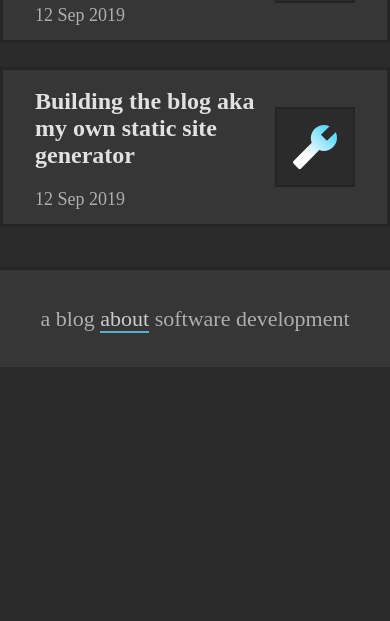
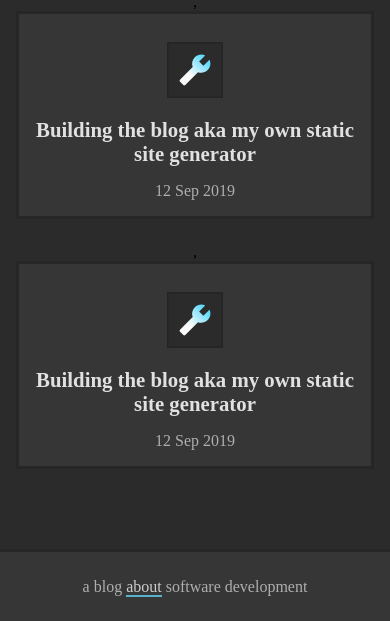
Before and after one commit to laurensdewaele/laurens.codes, a plain HTML site: page website/index.html in a window 390 px wide. Shown: the part 652-1273 px from the top of the page. Before the commit the page ends 1019 px from the top, so only its background shows below. Drawn offline with Linux system fonts and the light colour scheme; a web font is replaced by a local one.

Commit message:
made index page responsive

```diff
--- a/website/assets/css/styles.css
+++ b/website/assets/css/styles.css
@@ -41,6 +41,8 @@
       format("svg");
 }
 
+
+
 :root {
   --blue: rgba(97, 218, 251, 1);
   --blue-underline: rgba(97, 218, 251, 0.75);
@@ -82,10 +84,11 @@ a {
 nav {
   display: flex;
   justify-content: center;
-  margin-bottom: 2.5rem;
+  margin-bottom: 7rem;
 }
 
-nav > a > h1 {
+h1 {
+  margin-bottom: 0;
   display: inline-block;
   font-family: "Lekton";
   font-weight: 400;
@@ -103,9 +106,11 @@ main {
 }
 
 main > a {
+  display: flex;
+  align-items: center;
   width: 100%;
   max-width: 50rem;
-  height: 10rem;
+  min-height: 10rem;
   background: var(--black-header-background);
   border: 3px solid var(--black-border);
 }
@@ -119,13 +124,11 @@ main > a:not(:last-child) {
 }
 
 .article-index-page {
-  height: 100%;
+  width: 100%;
   padding: 0 2rem 0 2rem;
 }
 
 .article-index-page header {
-  height: 100%;
-  width: 100%;
   display: flex;
   justify-content: space-between;
   align-items: center;
@@ -151,13 +154,14 @@ time {
 .article-blogpost-page {
   max-width: 60rem;
   width: 100%;
+  border: 3px solid var(--black-border);
 }
 
 .article-blogpost-page header {
   display: flex;
   flex-direction: column;
   padding: 4rem 9.5rem 4rem 9.5rem;
-  border: 3px solid var(--black-border);
+  border-bottom: 3px solid var(--black-border);
   background: var(--black-header-background);
 }
 
@@ -174,13 +178,11 @@ time {
   order: 1;
   display: flex;
   justify-content: center;
-  margin-bottom: 2.6rem;
+  margin-bottom: 2.5rem;
 }
 
 section {
-  border-right: 3px solid var(--black-border);
-  border-bottom: 3px solid var(--black-border);
-  border-left: 3px solid var(--black-border);
+  border: none;
   background: var(--white-section);
   padding: 4rem 9.5rem 4rem 9.5rem;
 
@@ -206,19 +208,20 @@ img {
   max-width: 100%;
 }
 
-body > footer {
+footer {
   display: flex;
   align-items: center;
   justify-content: center;
+  text-align: center;
   border-top: 3px solid var(--black-border);
-  margin-top: 2.5rem;
+  margin-top: 7rem;
 
   font-family: "Lekton";
   font-weight: 400;
   font-style: normal;
   font-size: 1.375rem;
 
-  height: 6.25rem;
+  height: 6.5rem;
   background-color: var(--black-header-background);
   color: var(--gray-date);
 }
@@ -227,3 +230,57 @@ footer a {
   color: var(--gray-h1);
   border-bottom: 2px solid var(--blue-underline);
 }
+
+@media (max-width: 52rem) {
+  nav {
+    margin-bottom: 5rem;
+  }
+
+  h1 {
+    font-size: 2.5rem;
+  }
+
+  h2 {
+    margin-top: .5rem;
+    margin-bottom: 1rem;
+    font-size: 1.3rem;
+  }
+
+  time, p {
+    margin: 0;
+    font-size: 1rem;
+  }
+
+  main, footer {
+    padding: 0 1rem 0 1rem;
+  }
+
+  footer {
+    height: 4.5rem;
+    margin-top: 5rem;
+  }
+
+  main > a {
+    width: 100%;
+    max-width: 40rem;
+  }
+
+  .article-index-page {
+    padding: 1rem;
+  }
+
+  header {
+    display: flex;
+    flex-direction: column;
+  }
+
+  .article-index-page .svg-container {
+    order: 1;
+    transform: scale(.7);
+  }
+
+  .article-index-page div:first-child {
+    order: 2;
+    text-align: center;
+  }
+ }
--- a/website/index.html
+++ b/website/index.html
@@ -1,7 +1,7 @@
 <!--
 
     check out the code at:
-    www.github.com/turfie/blog
+    https://github.com/laurensdewaele/blog
 
     -->
 
@@ -74,10 +74,8 @@
               </svg>
             </div>
           </header>
-        </article>
-      </a>
-
-      <a href="./blog.html">
+        </article> </a
+      >,<a href="./blog.html">
         <article class="article-index-page">
           <header>
             <div>
@@ -123,10 +121,8 @@
               </svg>
             </div>
           </header>
-        </article>
-      </a>
-
-      <a href="./blog.html">
+        </article> </a
+      >,<a href="./blog.html">
         <article class="article-index-page">
           <header>
             <div>
@@ -172,10 +168,8 @@
               </svg>
             </div>
           </header>
-        </article>
-      </a>
-
-      <a href="./blog.html">
+        </article> </a
+      >,<a href="./blog.html">
         <article class="article-index-page">
           <header>
             <div>
```
Also changed, not shown: website/blog.html (+1 -1 lines).
